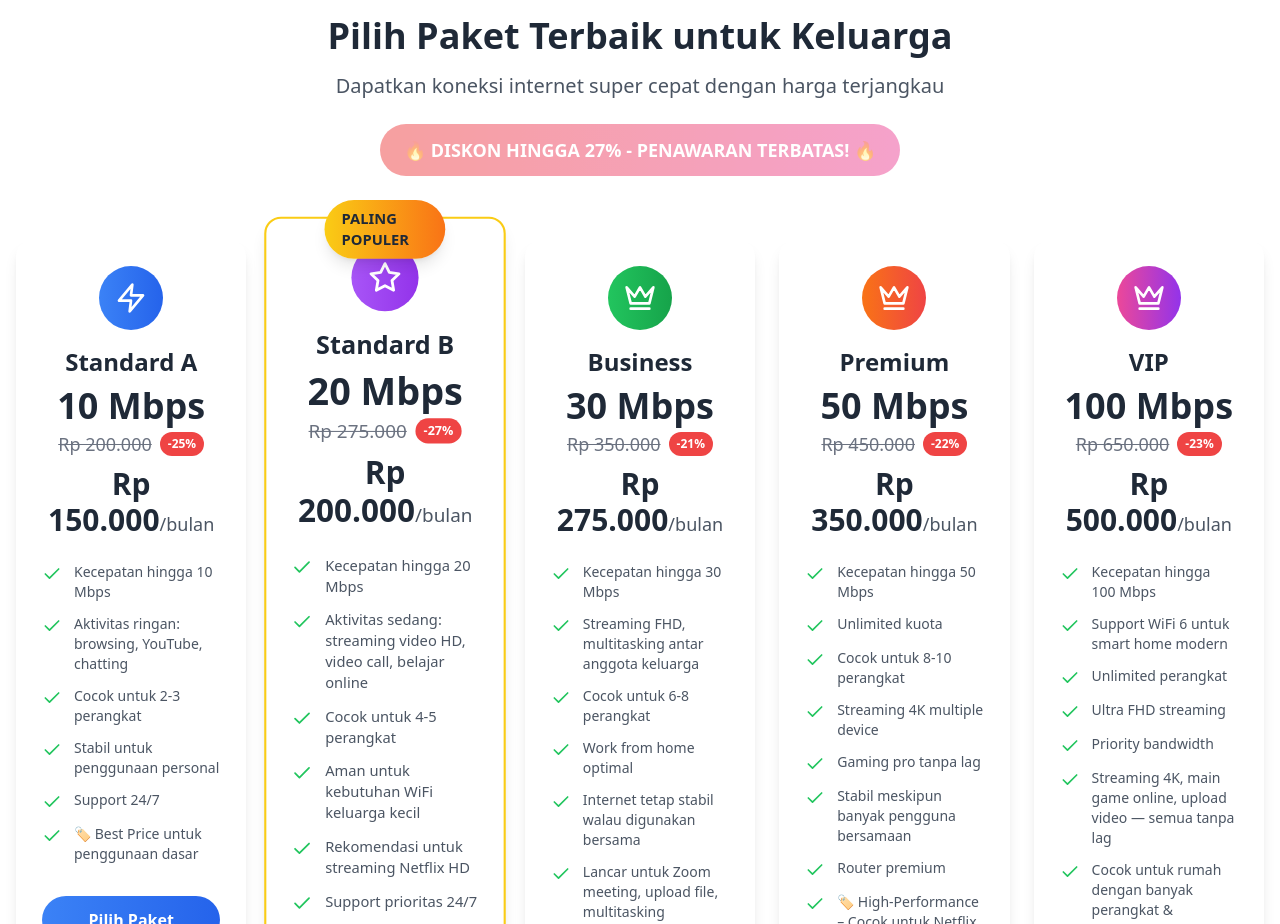
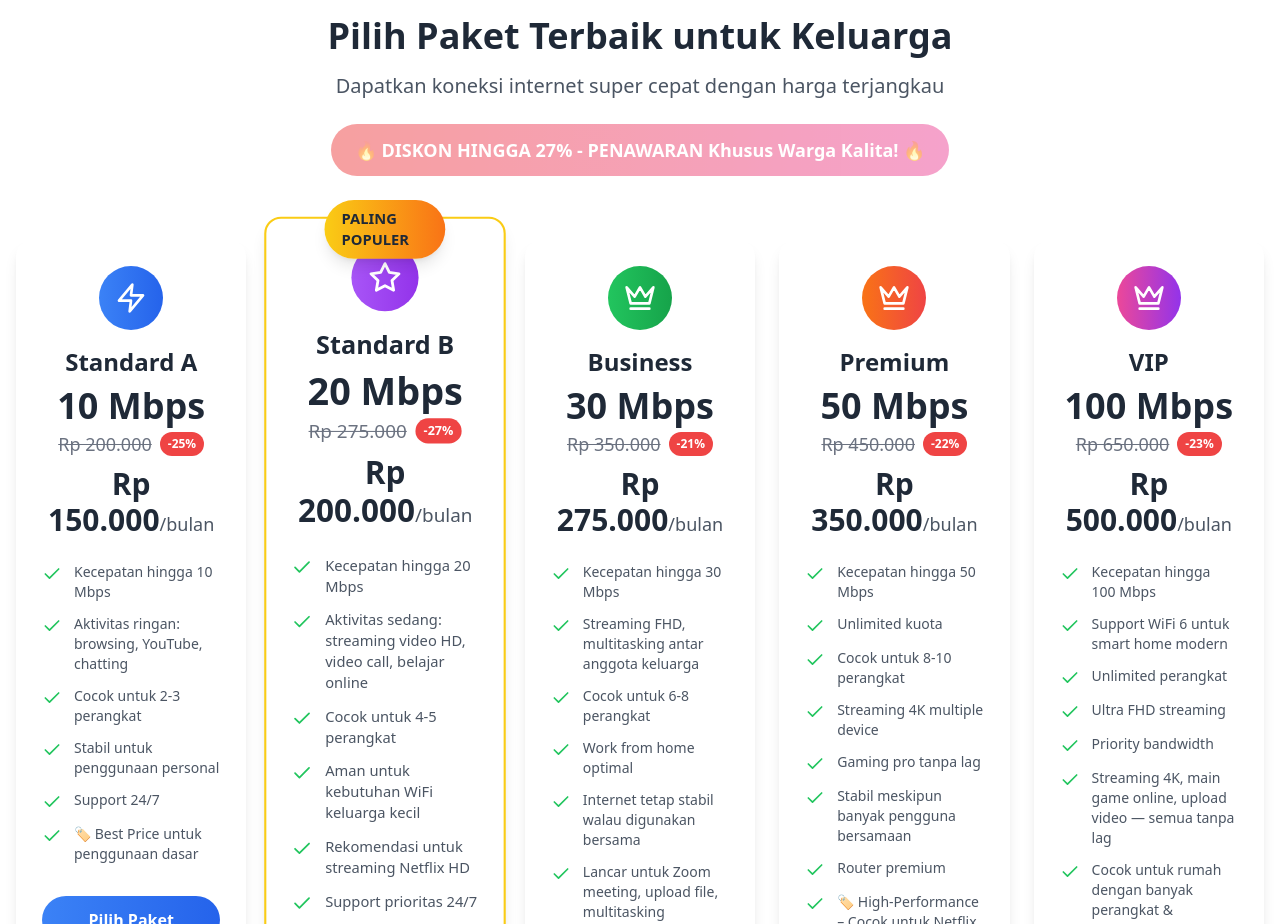
Before and after one commit to IR-design/web123, a React (Vite) app: page / in a window 1280 px wide. Shown: the part 1960-2884 px from the top of the page. Built offline with nearby package versions, Linux system fonts and the light colour scheme.

Commit message:
Updated Packages.tsx

```diff
--- a/src/components/Packages.tsx
+++ b/src/components/Packages.tsx
@@ -120,7 +120,7 @@ const Packages = () => {
             Dapatkan koneksi internet super cepat dengan harga terjangkau
           </p>
           <div className="inline-flex items-center bg-gradient-to-r from-red-500 to-pink-500 text-white px-6 py-3 rounded-full font-bold text-lg animate-pulse">
-            🔥 DISKON HINGGA 27% - PENAWARAN TERBATAS! 🔥
+            🔥 DISKON HINGGA 27% - PENAWARAN Khusus Warga Kalita! 🔥
           </div>
         </div>
 
```
